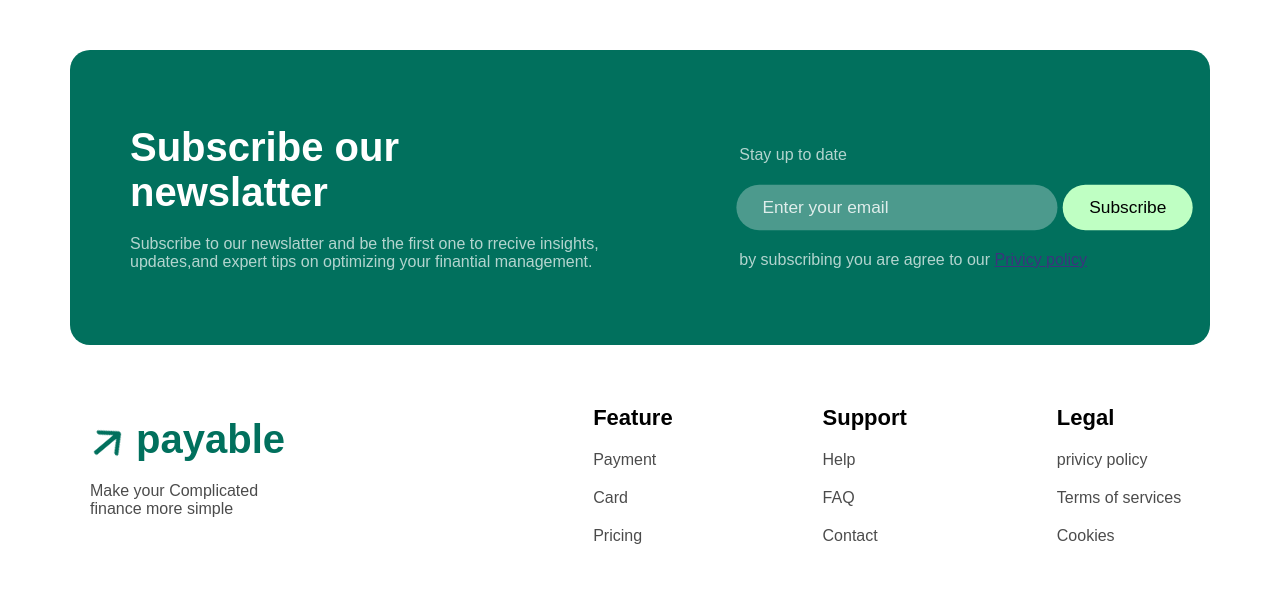
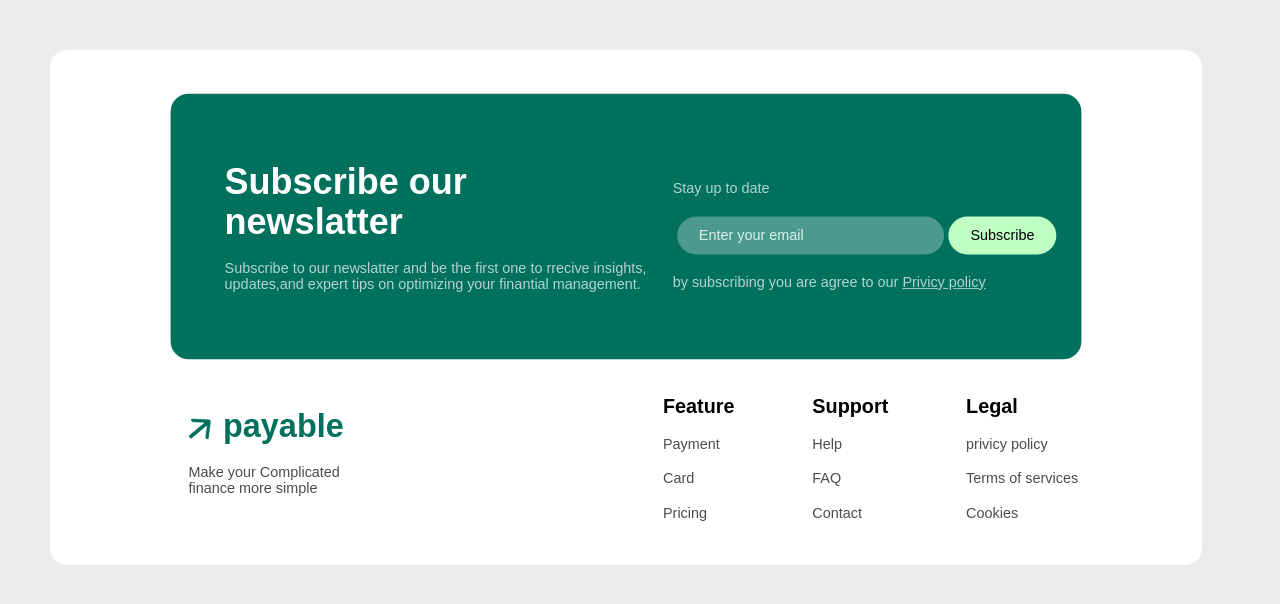
Before and after one commit to MD-HASIB-8/Footer-newsletter, a plain HTML site: page index.html in a window 1280 px wide. Drawn offline with Linux system fonts and the light colour scheme.

Commit message:
shinda tensa!

```diff
--- a/index.html
+++ b/index.html
@@ -20,7 +20,7 @@
                         <input type="email" placeholder="Enter your email">
                         <button type="submit">Subscribe</button>
                     </form>
-                    <p>by subscribing you are agree to our <a href="">Privicy policy</a></p>
+                    <p>by subscribing you are agree to our <a href="#">Privicy policy</a></p>
                 </div>
         </section>
         <section class="foot2">
--- a/style.css
+++ b/style.css
@@ -6,13 +6,26 @@
     margin: 0;
 }
 body{
+    background: rgba(55, 62, 73, 0.098);
+    margin: 130px 50px;
+    overflow: hidden;
+    height: 100%;
+    width: 90%;
 }
 .body{
-    background-color: white;
+    background-color: rgb(255, 255, 255);
+    border-radius: 17px;
     white-space: nowrap;
+    margin-top: 30px;
+    bottom: 80px;
 }
 footer{
+    transform: scale(0.9);
     margin: 50px 70px;
+    padding-top: 20px;
+}
+a{
+color: white;
 }
 input{
     background: rgba(255, 255, 255, 0.295);
@@ -29,8 +42,8 @@ button{
     border: none;
 }
 form{
-    transform: scale(1.3);
-    left: 50px;
+    transform: scale(1.2);
+    left: 40px;
     top: 10px;
 }
 input::placeholder{
@@ -55,7 +68,7 @@ p{
     border-radius: 20px;
     color: white;
     padding: 60px;
-    gap: 4%;
+    gap: 10%;
 }
 .fin-1{
     right: 60px;
@@ -74,13 +87,17 @@ p{
     left: 10px;
     top: 10px;
 }
-.foot2,.tows{
+.foot2{
     padding: 20px;
-    gap: 52%;
+    gap: 55%;
+}
+.tows{
+    gap: 30%;
 }
 .foot2 h1{
+    transform: scale(0.9);
     color: #01705D;
-    right: 20px;
+    right: 32px;
 }
 .tows{
     right: 14%;
```
